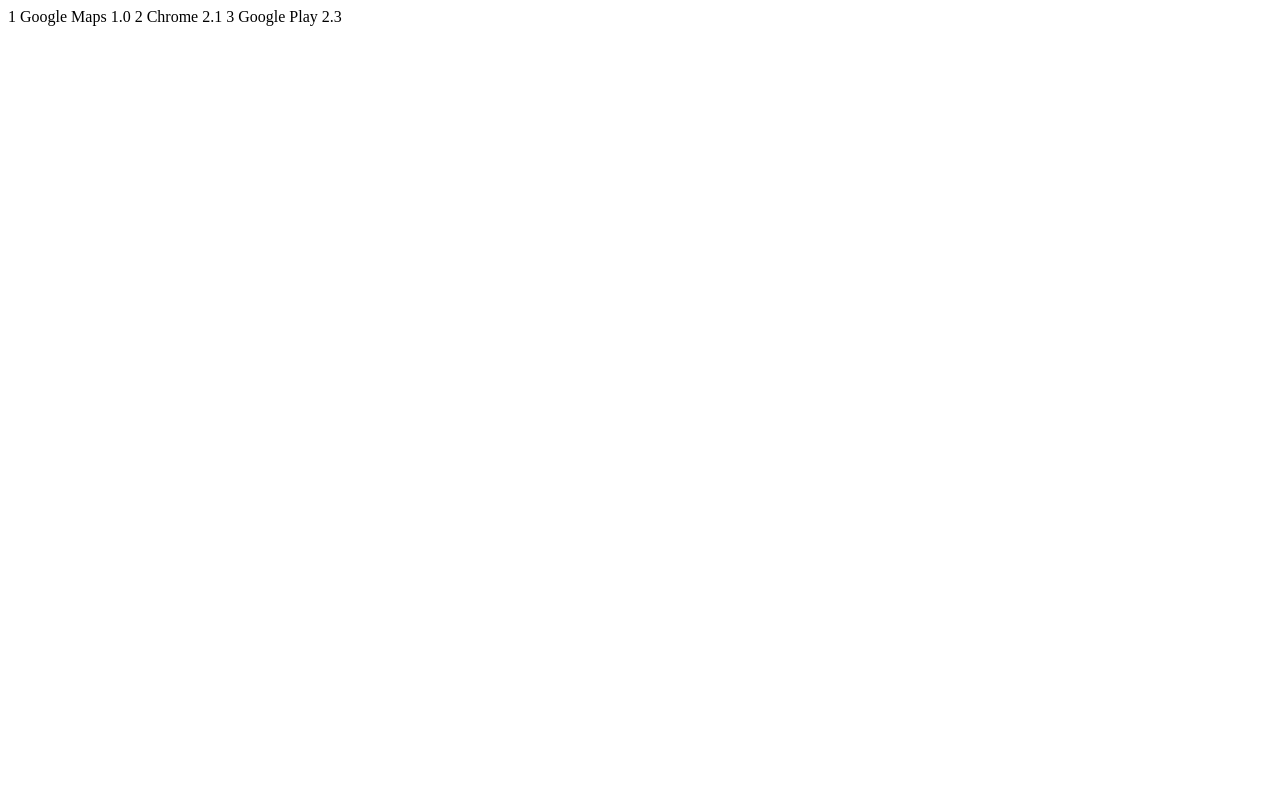
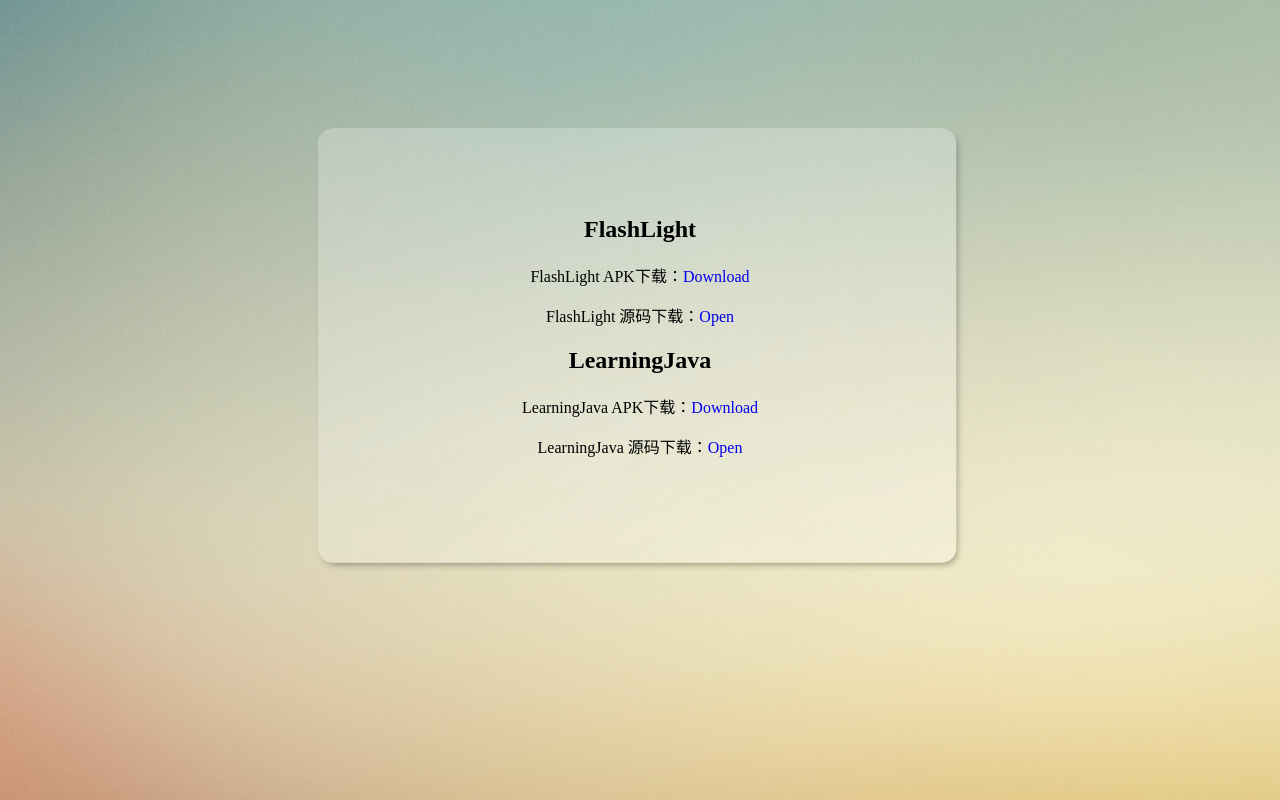
Before and after one commit to Nelda-D/Nelda-D.github.io, a plain HTML site: page index.html in a window 1280 px wide. Drawn offline with Linux system fonts and the light colour scheme.

Commit message:
2015.9.16
test finish

```diff
--- a/index.html
+++ b/index.html
@@ -1,17 +1,38 @@
-<apps>
-	<app>
-		<id>1</id>
-		<name>Google Maps</name>
-		<version>1.0</version>
-	</app>
-	<app>
-		<id>2</id>
-		<name>Chrome</name>
-		<version>2.1</version>
-	</app>
-	<app>
-		<id>3</id>
-		<name>Google Play</name>
-		<version>2.3</version>
-	</app>
-</apps>
+<html>
+	<head><meta http-equiv="Content-Type" content="text/html;charset=utf-8">
+		<style type="text/css">
+		#box{
+			width: 650px;
+			height: 447px;
+			margin-right: auto;
+			margin-left: auto;
+			margin-top: 10%;
+			text-align: center;
+			background-image: url(http://nelda-d.github.io/images/background_alpha.png);
+		}
+		#textdiv{
+			padding-top: 70px;
+		}
+		body{
+			background-image: url(http://nelda-d.github.io/images/background3.jpg);
+		}
+		a{
+			text-decoration: none;
+		}
+		</style>
+	</head>
+	<body>
+		<div id="box">
+		<div id="textdiv">
+		 <h2>FlashLight</h2>
+		 <p>FlashLight APK下载：<a href="http://nelda-d.github.io/apk/FlashLight.apk">Download</a></p>
+		 <p>FlashLight 源码下载：<a href="http://github.com/nelda-d/Flashlight">Open</a></p>
+		</div>
+		<div>
+		 <h2>LearningJava</h2>
+		 <p>LearningJava APK下载：<a href="http://nelda-d.github.io/apk/LearningJava.apk">Download</a></p>
+		 <p>LearningJava 源码下载：<a href="http://github.com/nelda-d/LearningJava">Open</a></p>
+		</div>
+	</div>
+	</body>
+</html>
```
